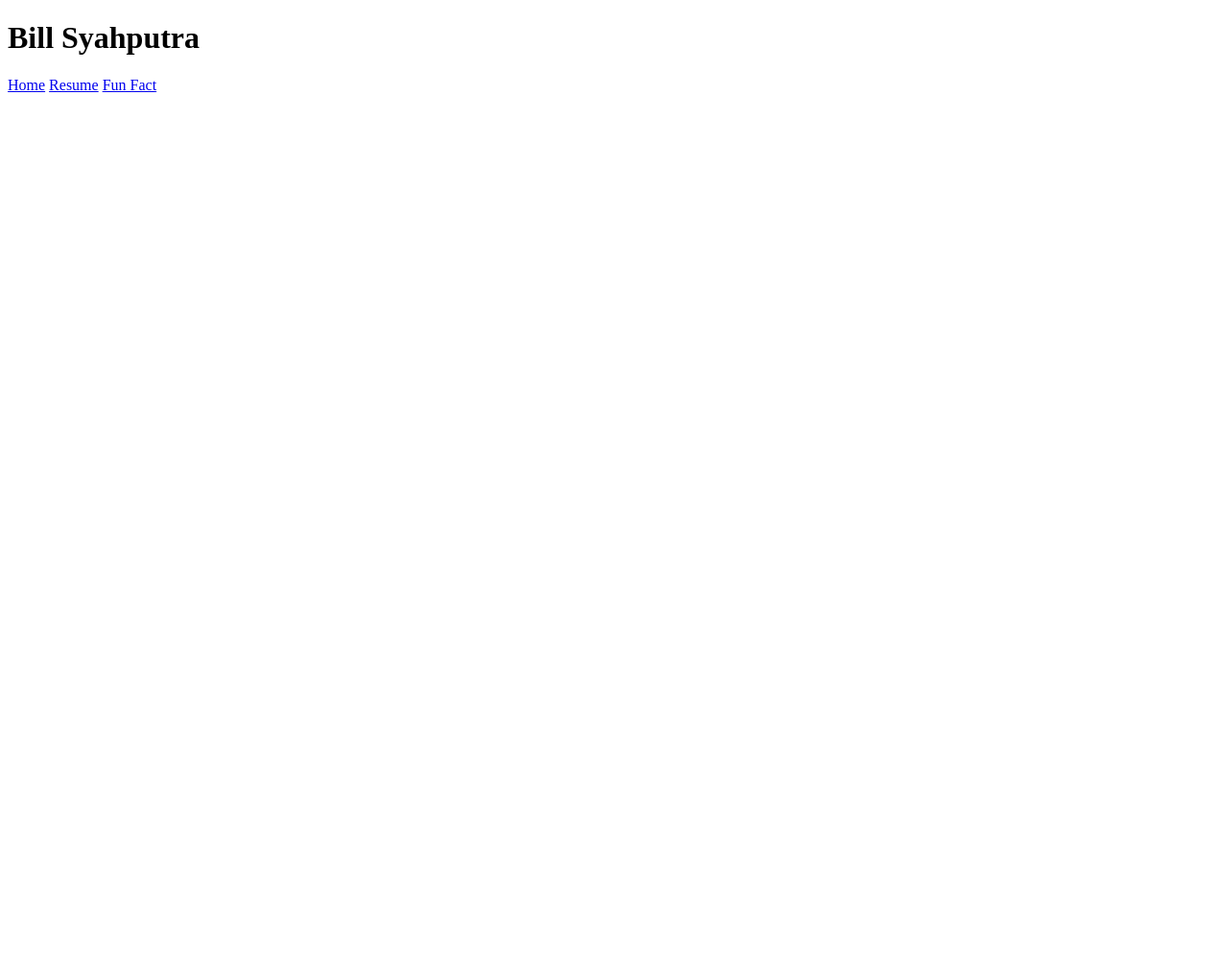
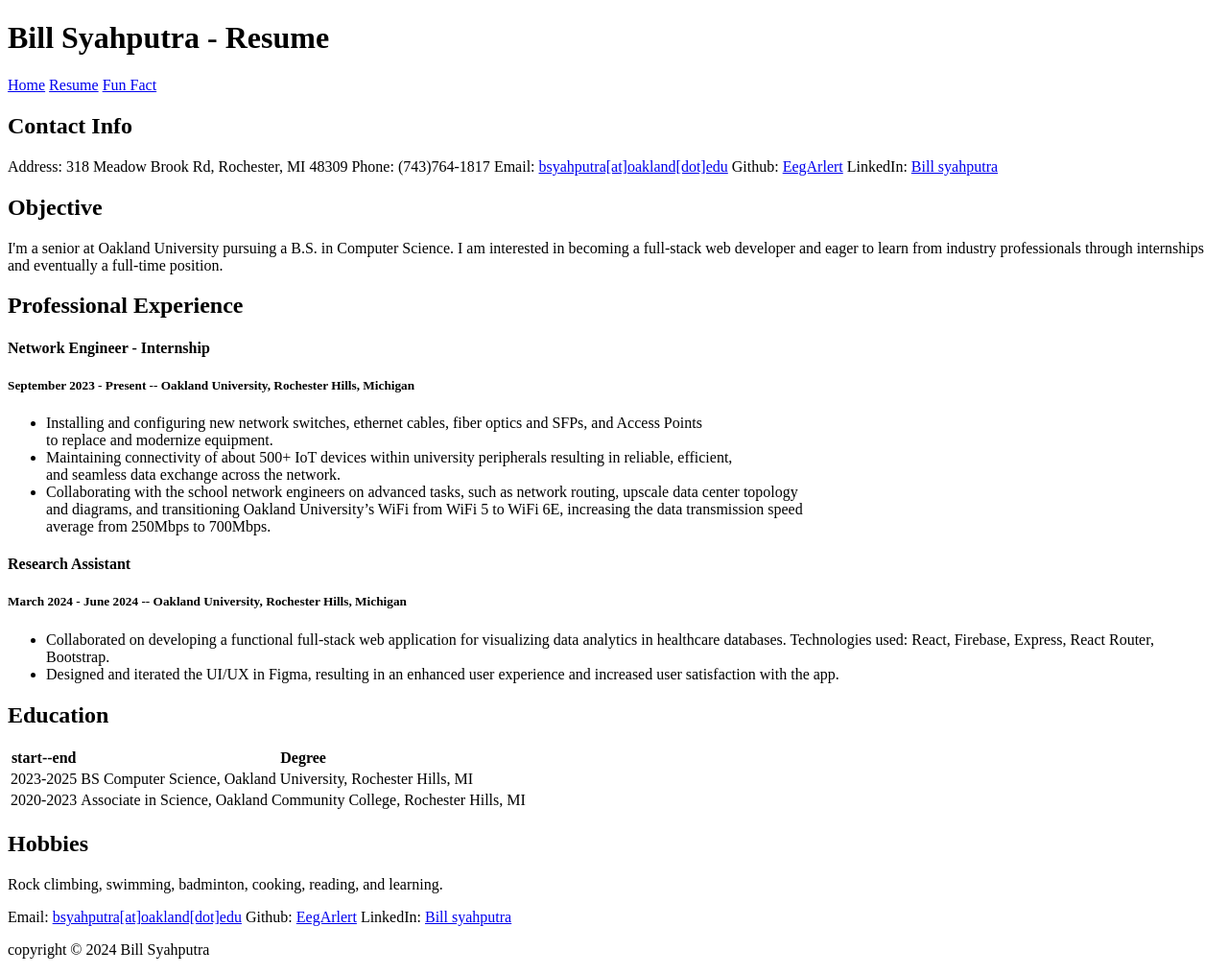
Before and after one commit to EegArlert/billsyahputra_hw1TH_csi3150_ws2023, a plain HTML site: page pages/my_resume.html in a window 1280 px wide. Shown: the whole page at 96% size. Before the commit the page ends 800 px from the top, so only its background shows below. Drawn offline with Linux system fonts and the light colour scheme.

Commit message:
finished resume page and edit some layout on home page

```diff
--- a/pages/my_resume.html
+++ b/pages/my_resume.html
@@ -1,17 +1,20 @@
 <!DOCTYPE html>
 <html lang="en">
+
 <head>
     <meta charset="UTF-8">
     <meta name="viewport" content="width=device-width, initial-scale=1.0">
-    <title>Home</title>
+    <title>Bill S</title>
+    <link rel="icon" type="image/png" href="../assets/img/no-signal-regular-24.png">
 </head>
+
 <body>
     <header>
         <!-- Start Header  -->
-        <h1>Bill Syahputra</h1>
+        <h1>Bill Syahputra - Resume</h1>
 
         <nav>
-            <a href="/index.html">Home</a>
+            <a href="../index.html">Home</a>
             <a href="/pages/my_resume.html">Resume</a>
             <a href="/pages/my_fun_facts.html">Fun Fact</a>
         </nav>
@@ -20,15 +23,105 @@
     </header>
 
     <main>
-         <!-- Start Main  -->
+        <!-- Start Main  -->
+        <section class="contact-info">
+            <h2>Contact Info</h2>
+            <span>Address: 318 Meadow Brook Rd, Rochester, MI 48309</span>
+            <span>Phone: (743)764-1817</span>
+            <span>Email: <a href="mailto:bsyaphputra[at]oakland[dot]edu">bsyahputra[at]oakland[dot]edu</a></span>
+            <span>Github: <a href="https://www.github.com/eegarlert/">EegArlert</a></span>
+            <span>LinkedIn: <a href="https://www.linkedin.com/in/bill-syahputra-61bb3226a/">Bill syahputra</a></span>
+        </section>
+
+        <!-- Objective -->
+        <section class="objective">
+            <h2>Objective</h2>
+            <p>I'm a senior at Oakland University pursuing a B.S. in Computer Science. I am interested in
+                becoming a full-stack web developer and eager to learn from industry professionals through
+                internships and eventually a full-time position.</p>
+        </section>
+
+        <!-- Professional Experience -->
+        <section class="professional-experience">
+
+            <h2>Professional Experience</h2>
+
+            <div id="experience-1">
+                <h4>Network Engineer - Internship</h4>
+                <h5>September 2023 - Present -- Oakland University, Rochester Hills, Michigan</h5>
+                <ul>
+                    <li>Installing and configuring new network switches, ethernet cables, fiber optics and SFPs, and Access Points
+                        <br>
+                        to replace and modernize equipment.
+                    </li>
+                    <li>Maintaining connectivity of about 500+ IoT devices within university peripherals resulting in reliable, efficient,
+                        <br>
+                        and seamless data exchange across the network.</li>
+                    <li>Collaborating with the school network engineers on advanced tasks, such as network routing,
+                        upscale data center topology
+                        <br>
+                        and diagrams, and transitioning Oakland University’s WiFi from WiFi 5 to WiFi 6E, increasing the data transmission speed
+                        <br>
+                        average from 250Mbps to 700Mbps.
+                    </li>
+                </ul>
+            </div>
+
+            <div id="experience-2">
+                <h4>Research Assistant</h4>
+                <h5>March 2024 - June 2024 -- Oakland University, Rochester Hills, Michigan</h5>
+                <ul>
+                    <li>Collaborated on developing a functional full-stack web application for visualizing data analytics in healthcare databases. Technologies used: React, Firebase, Express, React Router, Bootstrap.</li>
+                    <li>Designed and iterated the UI/UX in Figma, resulting in an enhanced user experience and increased user satisfaction with the app.</li>
+
+                </ul>
+            </div>
+
+        </section>
+
+        <!-- Education -->
+        <section class="education">
+            <h2>Education</h2>
+            <table>
+                <tr>
+                    <th>start--end</th>
+                    <th>Degree</th>
+                </tr>
+
+                <tr>
+                    <td>2023-2025</td>
+                    <td>BS Computer Science, Oakland University, Rochester Hills, MI</td>
+                </tr>
+
+                <tr>
+                    <td>2020-2023</td>
+                    <td>Associate in Science, Oakland Community College, Rochester Hills, MI</td>
+                </tr>
+
+            </table>
+        </section>
+
+        <!-- Other -->
+        <section class="Hobbies">
+            <h2>Hobbies</h2>
+            <p>
+                Rock climbing, swimming, badminton, cooking, reading, and learning.
+            </p>
+        </section>
 
         <!-- End Main -->
     </main>
 
     <footer>
-         <!-- Start Footer  -->
-
+        <!-- Start Footer  -->
+        <div class="personal-info">
+            <span>Email: <a href="mailto:bsyaphputra[at]oakland[dot]edu">bsyahputra[at]oakland[dot]edu</a></span>
+            <span>Github: <a href="https://www.github.com/eegarlert/">EegArlert</a></span>
+            <span>LinkedIn: <a href="https://www.linkedin.com/in/bill-syahputra-61bb3226a/">Bill syahputra</a></span>
+        </div>
+        <p>copyright &#169 2024 Bill Syahputra</p>
         <!-- End Footer -->
     </footer>
 </body>
+
 </html>
```
Also changed, not shown: index.html (+4 -4 lines), pages/my_fun_facts.html (+3 -2 lines).
